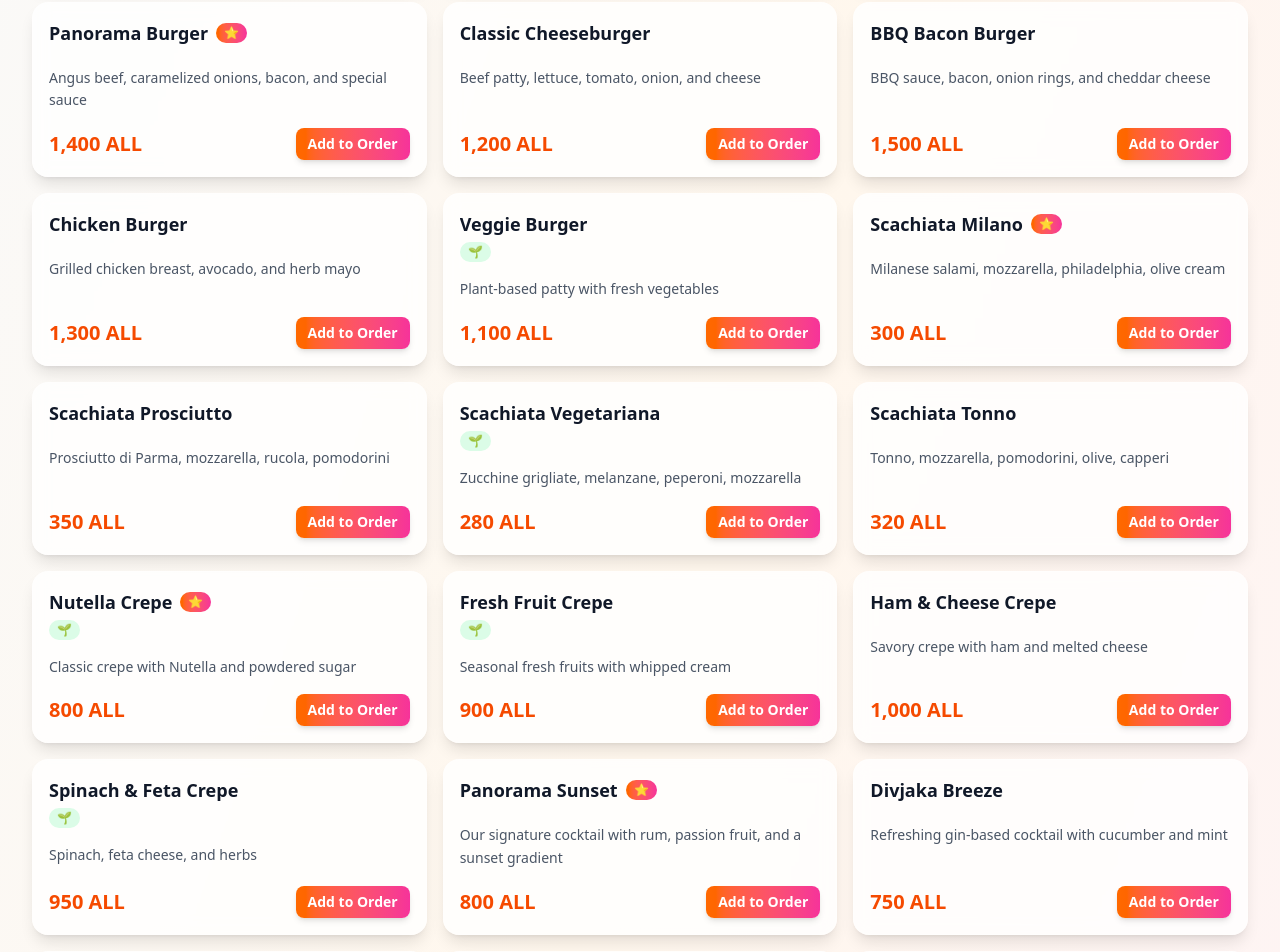
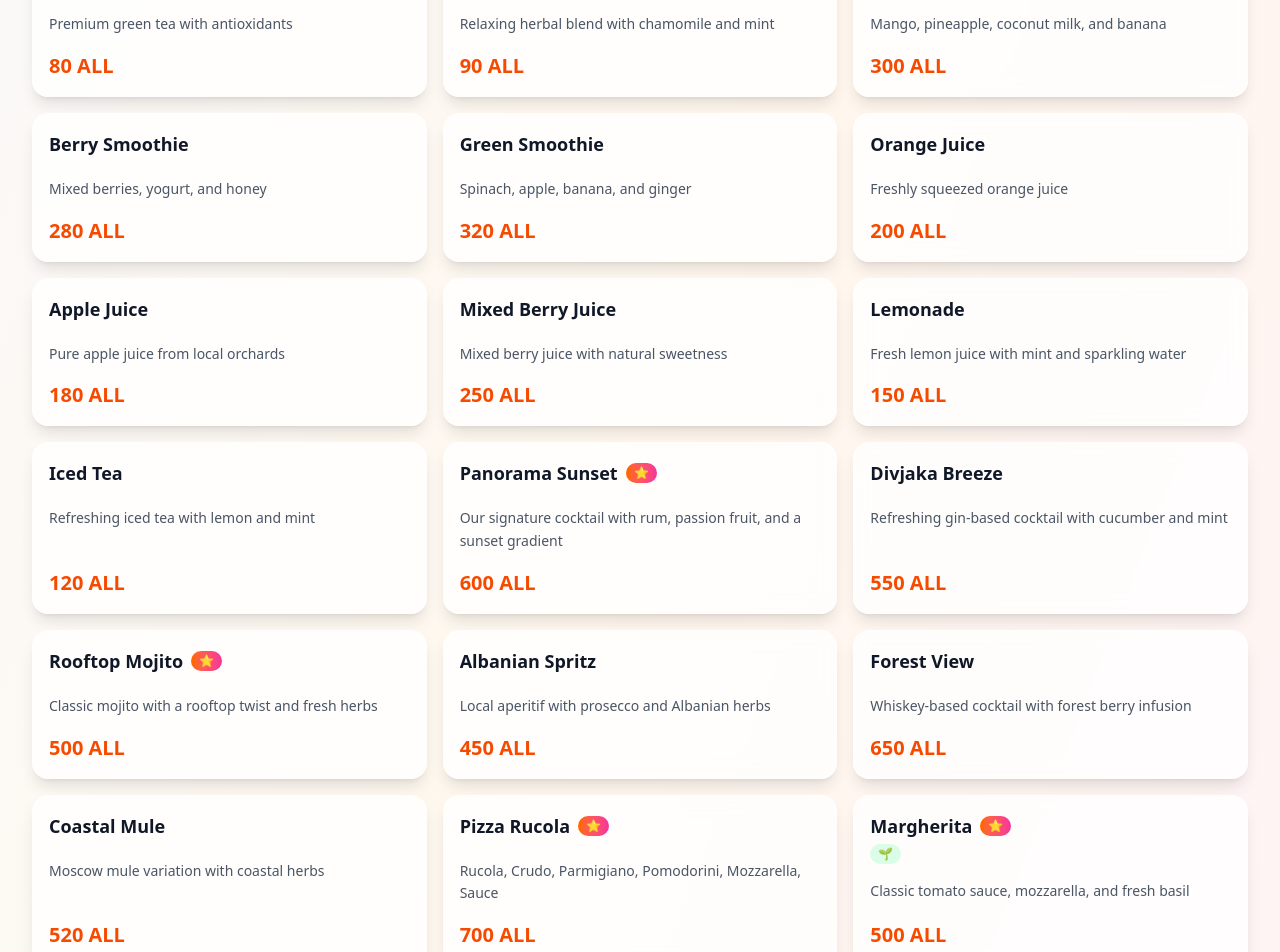
Before and after one commit to juxhinxhihani/panorama-rooftop, a Next.js app: page /menu in a window 1280 px wide. Shown: the part 1140-2092 px from the top of the page. Built offline with nearby package versions, Linux system fonts and the light colour scheme.

Commit message:
Update Menu Order, Remove Buttons, and Set Albanian Prices

```diff
--- a/src/screens/FullMenuScreen.tsx
+++ b/src/screens/FullMenuScreen.tsx
@@ -37,269 +37,6 @@ export default function FullMenuScreen() {
       icon: '🍽️',
       gradient: 'from-gray-600 via-gray-700 to-gray-800',
       items: []
-    },
-    {
-      id: 'pizza',
-      title: 'Pizza',
-      icon: '🍕',
-      gradient: 'from-red-500 via-orange-500 to-yellow-500',
-      items: [
-        {
-          name: 'Pizza Rucola',
-          description: 'Rucola, Crudo, Parmigiano, Pomodorini, Mozzarella, Sauce',
-          price: '700 ALL',
-          calories: 850,
-          popular: true,
-          ingredients: ['Rucola', 'Crudo', 'Parmigiano', 'Pomodorini', 'Mozzarella', 'Sauce'],
-          allergens: ['Gluten', 'Qumësht'],
-          type: 'food'
-        },
-        {
-          name: 'Margherita',
-          description: t('pizzaMargherita'),
-          price: '1,200 ALL',
-          calories: 850,
-          popular: true,
-          vegetarian: true,
-          ingredients: ['Domate', 'Mozzarella', 'Borzilok', 'Vaj ulliri'],
-          allergens: ['Gluten', 'Qumësht'],
-          type: 'food'
-        },
-        {
-          name: 'Panorama Special',
-          description: t('pizzaPanorama'),
-          price: '1,800 ALL',
-          calories: 1150,
-          popular: true,
-          ingredients: ['Proshutë', 'Rucola', 'Domate qershi', 'Parmesan', 'Mozzarella'],
-          allergens: ['Gluten', 'Qumësht'],
-          type: 'food'
-        },
-        {
-          name: 'Quattro Stagioni',
-          description: t('pizzaQuattro'),
-          price: '1,600 ALL',
-          calories: 1050,
-          ingredients: ['Proshutë', 'Kërpudha', 'Anginare', 'Ullinj', 'Mozzarella'],
-          allergens: ['Gluten', 'Qumësht'],
-          type: 'food'
-        },
-        {
-          name: 'Vegetariana',
-          description: t('pizzaVegetarian'),
-          price: '1,400 ALL',
-          calories: 750,
-          vegetarian: true,
-          ingredients: ['Speca', 'Kungull', 'Patëllxhan', 'Mozzarella', 'Domate'],
-          allergens: ['Gluten', 'Qumësht'],
-          type: 'food'
-        },
-        {
-          name: 'Diavola',
-          description: t('pizzaDiavola'),
-          price: '1,500 ALL',
-          calories: 1100,
-          spicy: true,
-          ingredients: ['Sallam djegës', 'Spec djegës', 'Mozzarella', 'Domate'],
-          allergens: ['Gluten', 'Qumësht'],
-          type: 'food'
-        }
-      ]
-    },
-    {
-      id: 'burgers',
-      title: t('gourmetBurgers'),
-      icon: '🍔',
-      gradient: 'from-yellow-500 via-orange-500 to-red-500',
-      items: [
-        {
-          name: 'Panorama Burger',
-          description: t('burgerPanorama'),
-          price: '1,400 ALL',
-          calories: 950,
-          popular: true,
-          ingredients: ['Mish Angus 200g', 'Qepë karamelizuar', 'Proshutë', 'Salcë speciale', 'Sallatë'],
-          allergens: ['Gluten', 'Vezë'],
-          type: 'food'
-        },
-        {
-          name: 'Classic Cheeseburger',
-          description: t('burgerClassic'),
-          price: '1,200 ALL',
-          calories: 850,
-          ingredients: ['Hamburger mishi 180g', 'Djathë cheddar', 'Sallatë', 'Domate', 'Qepë'],
-          allergens: ['Gluten', 'Qumësht'],
-          type: 'food'
-        },
-        {
-          name: 'BBQ Bacon Burger',
-          description: t('burgerBBQ'),
-          price: '1,500 ALL',
-          calories: 1100,
-          ingredients: ['Mish 200g', 'Proshutë', 'Unaza qepe', 'Salcë BBQ', 'Djathë cheddar'],
-          allergens: ['Gluten', 'Qumësht'],
-          type: 'food'
-        },
-        {
-          name: 'Chicken Burger',
-          description: t('burgerChicken'),
-          price: '1,300 ALL',
-          calories: 750,
-          ingredients: ['Gjoks pule 180g', 'Avokado', 'Majonezë bimore', 'Sallatë', 'Domate'],
-          allergens: ['Gluten', 'Vezë'],
-          type: 'food'
-        },
-        {
-          name: 'Veggie Burger',
-          description: t('burgerVeggie'),
-          price: '1,100 ALL',
-          calories: 650,
-          vegetarian: true,
-          ingredients: ['Hamburger bimor', 'Avokado', 'Sallatë', 'Domate', 'Qepë e kuqe'],
-          allergens: ['Gluten', 'Soja'],
-          type: 'food'
-        }
-      ]
-    },
-    {
-      id: 'scachiata',
-      title: 'Scachiata',
-      icon: '🥖',
-      gradient: 'from-amber-500 via-yellow-500 to-orange-500',
-      items: [
-        {
-          name: 'Scachiata Milano',
-          description: 'Milanese salami, mozzarella, philadelphia, olive cream',
-          price: '300 ALL',
-          calories: 420,
-          popular: true,
-          ingredients: ['Milanese salami', 'Mozzarella', 'Philadelphia', 'Olive cream'],
-          allergens: ['Gluten', 'Qumësht'],
-          type: 'food'
-        },
-        {
-          name: 'Scachiata Prosciutto',
-          description: 'Prosciutto di Parma, mozzarella, rucola, pomodorini',
-          price: '350 ALL',
-          calories: 380,
-          ingredients: ['Prosciutto di Parma', 'Mozzarella', 'Rucola', 'Pomodorini'],
-          allergens: ['Gluten', 'Qumësht'],
-          type: 'food'
-        },
-        {
-          name: 'Scachiata Vegetariana',
-          description: 'Zucchine grigliate, melanzane, peperoni, mozzarella',
-          price: '280 ALL',
-          calories: 320,
-          vegetarian: true,
-          ingredients: ['Zucchine grigliate', 'Melanzane', 'Peperoni', 'Mozzarella'],
-          allergens: ['Gluten', 'Qumësht'],
-          type: 'food'
-        },
-        {
-          name: 'Scachiata Tonno',
-          description: 'Tonno, mozzarella, pomodorini, olive, capperi',
-          price: '320 ALL',
-          calories: 360,
-          ingredients: ['Tonno', 'Mozzarella', 'Pomodorini', 'Olive', 'Capperi'],
-          allergens: ['Gluten', 'Qumësht', 'Peshk'],
-          type: 'food'
-        }
-      ]
-    },
-    {
-      id: 'crepes',
-      title: t('frenchCrepes'),
-      icon: '🥞',
-      gradient: 'from-pink-500 via-purple-500 to-indigo-500',
-      items: [
-        {
-          name: 'Nutella Crepe',
-          description: t('crepeNutella'),
-          price: '800 ALL',
-          calories: 650,
-          popular: true,
-          vegetarian: true,
-          ingredients: ['Nutella', 'Sheqer pluhur', 'Krem'],
-          allergens: ['Gluten', 'Qumësht', 'Bajame'],
-          type: 'food'
-        },
-        {
-          name: 'Fresh Fruit Crepe',
-          description: t('crepeFruit'),
-          price: '900 ALL',
-          calories: 550,
-          vegetarian: true,
-          ingredients: ['Fruta stinore', 'Krem të rrahur', 'Mjaltë'],
-          allergens: ['Gluten', 'Qumësht'],
-          type: 'food'
-        },
-        {
-          name: 'Ham & Cheese Crepe',
-          description: t('crepeHamCheese'),
-          price: '1,000 ALL',
-          calories: 750,
-          ingredients: ['Proshutë', 'Djathë emmental', 'Krem djathri'],
-          allergens: ['Gluten', 'Qumësht'],
-          type: 'food'
-        },
-        {
-          name: 'Spinach & Feta Crepe',
-          description: t('crepeSpinach'),
-          price: '950 ALL',
-          calories: 600,
-          vegetarian: true,
-          ingredients: ['Spinaq i freskët', 'Djathë feta', 'Bimë aromatike'],
-          allergens: ['Gluten', 'Qumësht'],
-          type: 'food'
-        }
-      ]
-    },
-    {
-      id: 'cocktails',
-      title: 'Cocktails',
-      icon: '🍹',
-      gradient: 'from-purple-500 via-pink-500 to-red-500',
-      items: [
-        {
-          name: 'Panorama Sunset',
-          description: t('cocktailPanoramaSunset'),
-          price: '800 ALL',
-          popular: true,
-          type: 'drink'
-        },
-        {
-          name: 'Divjaka Breeze',
-          description: t('cocktailDivjakaBreeze'),
-          price: '750 ALL',
-          type: 'drink'
-        },
-        {
-          name: 'Rooftop Mojito',
-          description: t('cocktailRooftopMojito'),
-          price: '700 ALL',
-          popular: true,
-          type: 'drink'
-        },
-        {
-          name: 'Albanian Spritz',
-          description: t('cocktailAlbanianSpritz'),
-          price: '650 ALL',
-          type: 'drink'
-        },
-        {
-          name: 'Forest View',
-          description: t('cocktailForestView'),
-          price: '850 ALL',
-          type: 'drink'
-        },
-        {
-          name: 'Coastal Mule',
-          description: t('cocktailCoastalMule'),
-          price: '720 ALL',
-          type: 'drink'
-        }
-      ]
     },
     {
       id: 'coffee',
@@ -367,51 +104,181 @@ export default function FullMenuScreen() {
         {
           name: 'Tropical Smoothie',
           description: t('smoothieTropical'),
-          price: '400 ALL',
+          price: '300 ALL',
           popular: true,
           type: 'drink'
         },
         {
           name: 'Berry Smoothie',
           description: t('smoothieBerry'),
-          price: '380 ALL',
+          price: '280 ALL',
           type: 'drink'
         },
         {
           name: 'Green Smoothie',
           description: t('smoothieGreen'),
-          price: '420 ALL',
+          price: '320 ALL',
           type: 'drink'
         },
         {
           name: 'Orange Juice',
           description: t('juiceOrange'),
-          price: '250 ALL',
+          price: '200 ALL',
           type: 'drink'
         },
         {
           name: 'Apple Juice',
           description: t('juiceApple'),
-          price: '230 ALL',
+          price: '180 ALL',
           type: 'drink'
         },
         {
           name: 'Mixed Berry Juice',
           description: t('juiceBerry'),
-          price: '280 ALL',
+          price: '250 ALL',
           type: 'drink'
         },
         {
           name: 'Lemonade',
           description: 'Fresh lemon juice with mint and sparkling water',
-          price: '200 ALL',
+          price: '150 ALL',
           type: 'drink'
         },
         {
           name: 'Iced Tea',
           description: 'Refreshing iced tea with lemon and mint',
-          price: '180 ALL',
+          price: '120 ALL',
           type: 'drink'
+        }
+      ]
+    },
+    {
+      id: 'cocktails',
+      title: 'Cocktails',
+      icon: '🍹',
+      gradient: 'from-purple-500 via-pink-500 to-red-500',
+      items: [
+        {
+          name: 'Panorama Sunset',
+          description: t('cocktailPanoramaSunset'),
+          price: '600 ALL',
+          popular: true,
+          type: 'drink'
+        },
+        {
+          name: 'Divjaka Breeze',
+          description: t('cocktailDivjakaBreeze'),
+          price: '550 ALL',
+          type: 'drink'
+        },
+        {
+          name: 'Rooftop Mojito',
+          description: t('cocktailRooftopMojito'),
+          price: '500 ALL',
+          popular: true,
+          type: 'drink'
+        },
+        {
+          name: 'Albanian Spritz',
+          description: t('cocktailAlbanianSpritz'),
+          price: '450 ALL',
+          type: 'drink'
+        },
+        {
+          name: 'Forest View',
+          description: t('cocktailForestView'),
+          price: '650 ALL',
+          type: 'drink'
+        },
+        {
+          name: 'Coastal Mule',
+          description: t('cocktailCoastalMule'),
+          price: '520 ALL',
+          type: 'drink'
+        }
+      ]
+    },
+    {
+      id: 'pizza',
+      title: 'Pizza',
+      icon: '🍕',
+      gradient: 'from-red-500 via-orange-500 to-yellow-500',
+      items: [
+        {
+          name: 'Pizza Rucola',
+          description: 'Rucola, Crudo, Parmigiano, Pomodorini, Mozzarella, Sauce',
+          price: '700 ALL',
+          popular: true,
+          type: 'food'
+        },
+        {
+          name: 'Margherita',
+          description: t('pizzaMargherita'),
+          price: '500 ALL',
+          popular: true,
+          vegetarian: true,
+          type: 'food'
+        },
+        {
+          name: 'Panorama Special',
+          description: t('pizzaPanorama'),
+          price: '800 ALL',
+          popular: true,
+          type: 'food'
+        },
+        {
+          name: 'Quattro Stagioni',
+          description: t('pizzaQuattro'),
+          price: '750 ALL',
+          type: 'food'
+        },
+        {
+          name: 'Vegetariana',
+          description: t('pizzaVegetarian'),
+          price: '650 ALL',
+          vegetarian: true,
+          type: 'food'
+        },
+        {
+          name: 'Diavola',
+          description: t('pizzaDiavola'),
+          price: '700 ALL',
+          spicy: true,
+          type: 'food'
+        }
+      ]
+    },
+    {
+      id: 'scacciata',
+      title: 'Scacciata',
+      icon: '🥖',
+      gradient: 'from-amber-500 via-yellow-500 to-orange-500',
+      items: [
+        {
+          name: 'Scacciata Milano',
+          description: 'Milanese salami, mozzarella, philadelphia, olive cream',
+          price: '300 ALL',
+          popular: true,
+          type: 'food'
+        },
+        {
+          name: 'Scacciata Prosciutto',
+          description: 'Prosciutto di Parma, mozzarella, rucola, pomodorini',
+          price: '350 ALL',
+          type: 'food'
+        },
+        {
+          name: 'Scacciata Vegetariana',
+          description: 'Zucchine grigliate, melanzane, peperoni, mozzarella',
+          price: '280 ALL',
+          vegetarian: true,
+          type: 'food'
+        },
+        {
+          name: 'Scacciata Tonno',
+          description: 'Tonno, mozzarella, pomodorini, olive, capperi',
+          price: '320 ALL',
+          type: 'food'
         }
       ]
     },
@@ -424,42 +291,58 @@ export default function FullMenuScreen() {
         {
           name: 'Tiramisu Panorama',
           description: 'Tiramisu klasike me prekje speciale të shtëpisë',
-          price: '950 ALL',
-          calories: 480,
+          price: '450 ALL',
           popular: true,
           vegetarian: true,
-          ingredients: ['Mascarpone', 'Kafe espresso', 'Savoiardi', 'Kakao', 'Marsala'],
-          allergens: ['Gluten', 'Qumësht', 'Vezë', 'Alkool'],
           type: 'food'
         },
         {
           name: 'Panna Cotta Berry',
           description: 'Krem i butë me fruta pylli dhe coulis',
-          price: '800 ALL',
-          calories: 350,
+          price: '400 ALL',
           vegetarian: true,
-          ingredients: ['Krem', 'Sheqer', 'Gelatinë', 'Fruta pylli', 'Vanilie'],
-          allergens: ['Qumësht'],
           type: 'food'
         },
         {
           name: 'Chocolate Lava Cake',
           description: 'Kek çokollate me zemër të lëngshme dhe akullore vanilie',
-          price: '900 ALL',
-          calories: 650,
+          price: '500 ALL',
           vegetarian: true,
-          ingredients: ['Çokollatë e errët', 'Gjalpë', 'Vezë', 'Sheqer', 'Akullore vanilie'],
-          allergens: ['Gluten', 'Qumësht', 'Vezë'],
           type: 'food'
         },
         {
           name: 'Gelato Selection',
           description: 'Tre topa akullore artizanale me aroma të zgjedhura',
-          price: '750 ALL',
-          calories: 420,
+          price: '350 ALL',
           vegetarian: true,
-          ingredients: ['Qumësht', 'Krem', 'Sheqer', 'Aroma natyrale'],
-          allergens: ['Qumësht'],
+          type: 'food'
+        }
+      ]
+    },
+    {
+      id: 'burgers',
+      title: 'Burgers',
+      icon: '🍔',
+      gradient: 'from-yellow-500 via-orange-500 to-red-500',
+      items: [
+        {
+          name: 'Coming Soon',
+          description: 'Delicious burgers coming to our menu soon!',
+          price: 'Soon',
+          type: 'food'
+        }
+      ]
+    },
+    {
+      id: 'crepes',
+      title: 'Crepes',
+      icon: '🥞',
+      gradient: 'from-pink-500 via-purple-500 to-indigo-500',
+      items: [
+        {
+          name: 'Coming Soon',
+          description: 'Delicious crepes coming to our menu soon!',
+          price: 'Soon',
           type: 'food'
         }
       ]
@@ -614,9 +497,6 @@ export default function FullMenuScreen() {
                   <span className="text-xl font-bold text-orange-600">
                     {item.price}
                   </span>
-                  <button className="bg-gradient-to-r from-orange-500 to-pink-500 text-white px-3 py-1.5 rounded-lg text-sm font-semibold hover:from-orange-600 hover:to-pink-600 transform hover:scale-105 transition-all duration-200 shadow-md">
-                    {t('addToOrder')}
-                  </button>
                 </div>
               </div>
             </div>
```
